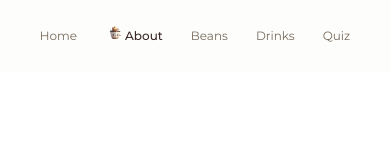
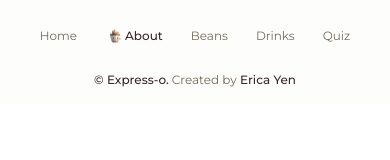
Before and after one commit to ericayen/erica-yen-capstone, a React (Create React App) app: page /about in a window 390 px wide. Shown: the top 160 px of the page. Built offline with nearby package versions, Linux system fonts and the light colour scheme.

Commit message:
created footer component & responsive styling. fixed bug in header.

```diff
--- a/src/App.js
+++ b/src/App.js
@@ -3,6 +3,7 @@ import { BrowserRouter, Routes, Route } from "react-router-dom";
 // import "./App.css";
 import HomePage from "./pages/HomePage/HomePage";
 import Header from "./components/Header/Header";
+import Footer from "./components/Footer/Footer";
 
 function App() {
   return (
@@ -12,6 +13,7 @@ function App() {
         <Route path="/" element={<HomePage />} />
         {/* <Route path="/about" /> */}
       </Routes>
+      <Footer />
     </BrowserRouter>
   );
 }
--- /dev/null
+++ b/src/components/Footer/Footer.jsx
@@ -0,0 +1,23 @@
+import React from "react";
+
+function Footer() {
+  return (
+    <div className="text-center bg-white pb-4 font-ms text-brown text-xs md:text-sm lg:text-base selection:bg-brown-light selection:text-white">
+      <a
+        href="https://github.com/ericayen/erica-yen-capstone"
+        className="text-brown-dark font-medium hover:text-red"
+      >
+        &copy; Express-o.
+      </a>{" "}
+      Created by{" "}
+      <a
+        href="https://github.com/ericayen"
+        className="text-brown-dark font-medium hover:text-red"
+      >
+        Erica Yen
+      </a>
+    </div>
+  );
+}
+
+export default Footer;
--- a/src/components/Header/Header.jsx
+++ b/src/components/Header/Header.jsx
@@ -6,7 +6,7 @@ function Header() {
   const location = useLocation();
   return (
     <div className="w-dvw bg-white py-4 font-ms selection:bg-brown-light selection:text-white">
-      <nav className="leading-loose flex justify-center items-center space-x-1 overflow-scroll sm:space-x-2 lg:space-x-4">
+      <nav className="leading-loose flex justify-center items-center space-x-1 sm:space-x-2 lg:space-x-4">
         {[
           ["Home", "/"],
           ["About", "/about"],
```
